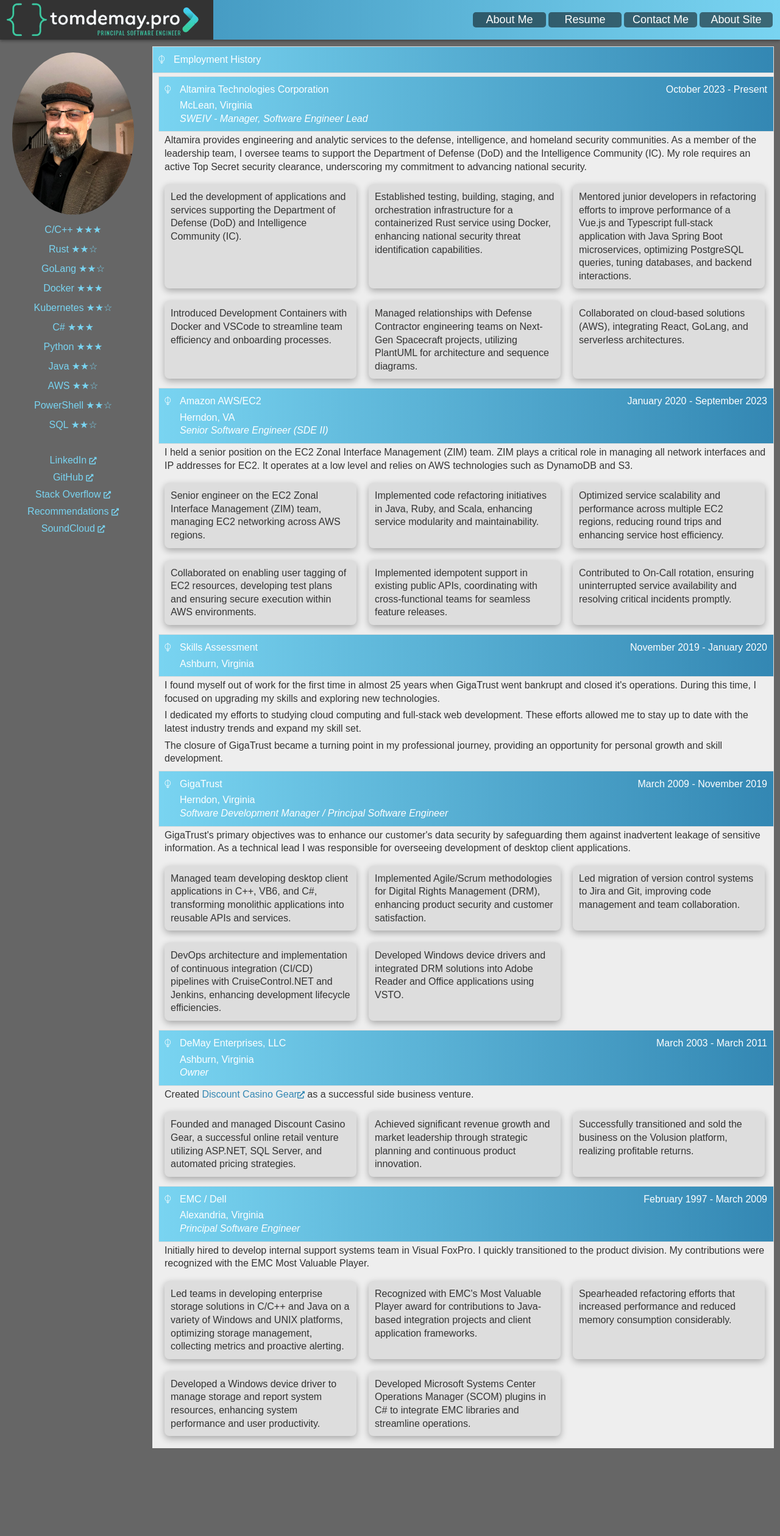
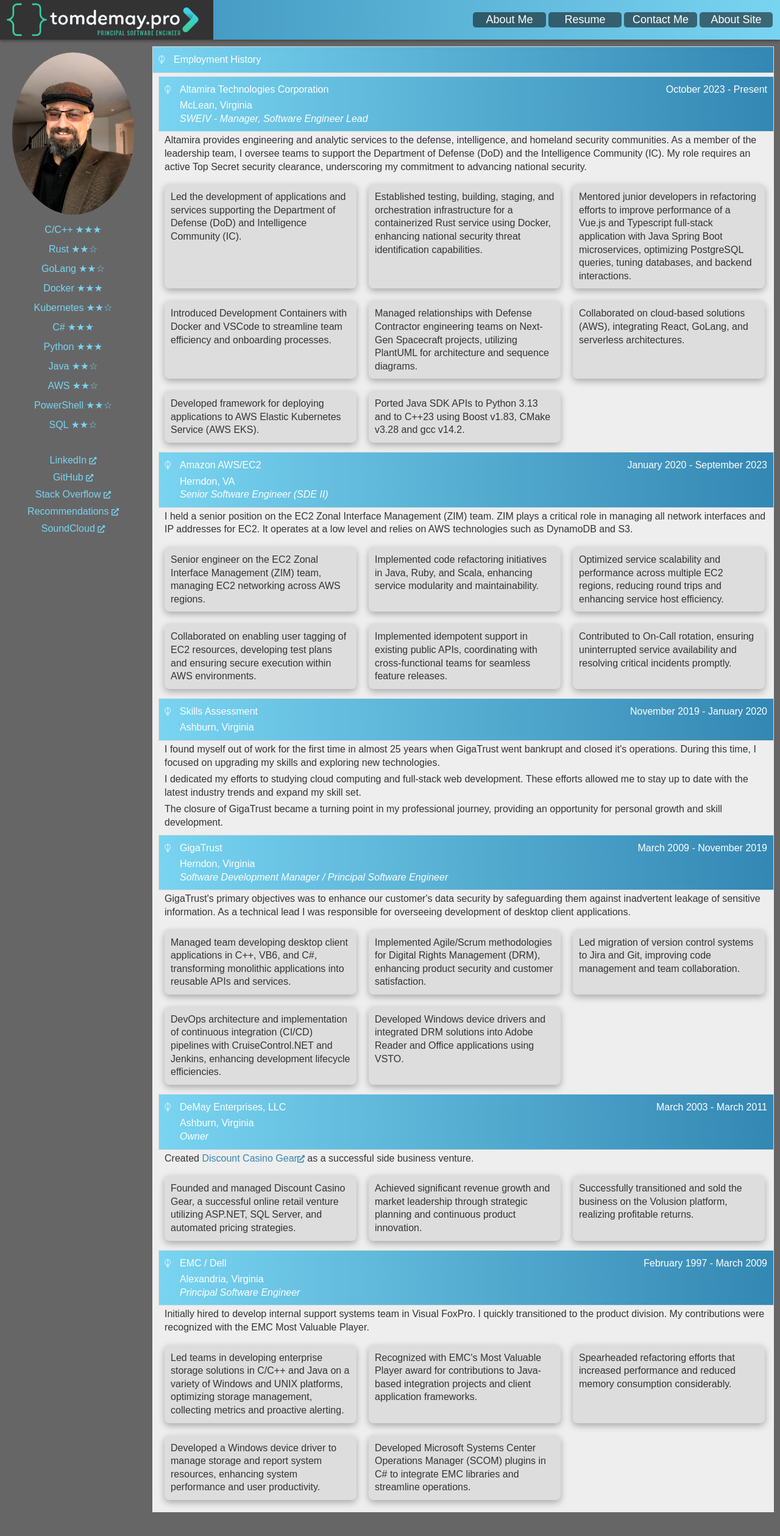
Before and after one commit to tomdemay/tomdemaypro, a Jekyll site: the page built from employmenthistory.html, in a window 1280 px wide. Shown: the top 2519 px of the page at 61% size. Built offline with Jekyll 4.4.1, drawn with Linux system fonts in a browser that asks for light colours.

Commit message:
Adding recent altamira projects

```diff
--- a/_includes/resume/employmenthistory/altamira.html
+++ b/_includes/resume/employmenthistory/altamira.html
@@ -28,5 +28,7 @@
         <li>Managed relationships with Defense Contractor engineering teams on Next-Gen Spacecraft projects, utilizing
             PlantUML for architecture and sequence diagrams.</li>
         <li>Collaborated on cloud-based solutions (AWS), integrating React, GoLang, and serverless architectures.</li>
+        <li>Developed framework for deploying applications to AWS Elastic Kubernetes Service (AWS EKS).</li>
+        <li>Ported Java SDK APIs to Python 3.13 and to C++23 using Boost v1.83, CMake v3.28 and gcc v14.2.</li>
     </ul>
 </details>
```
